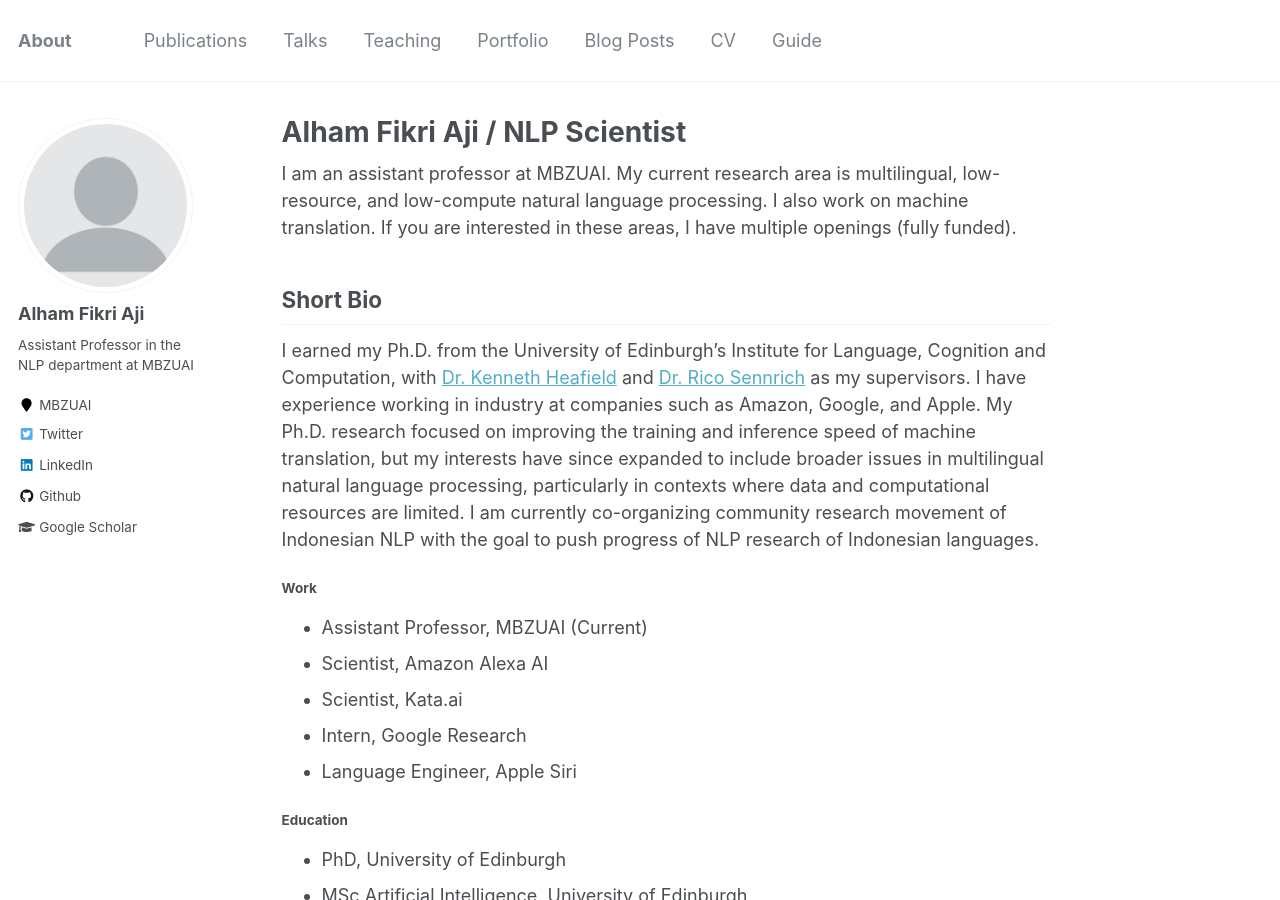
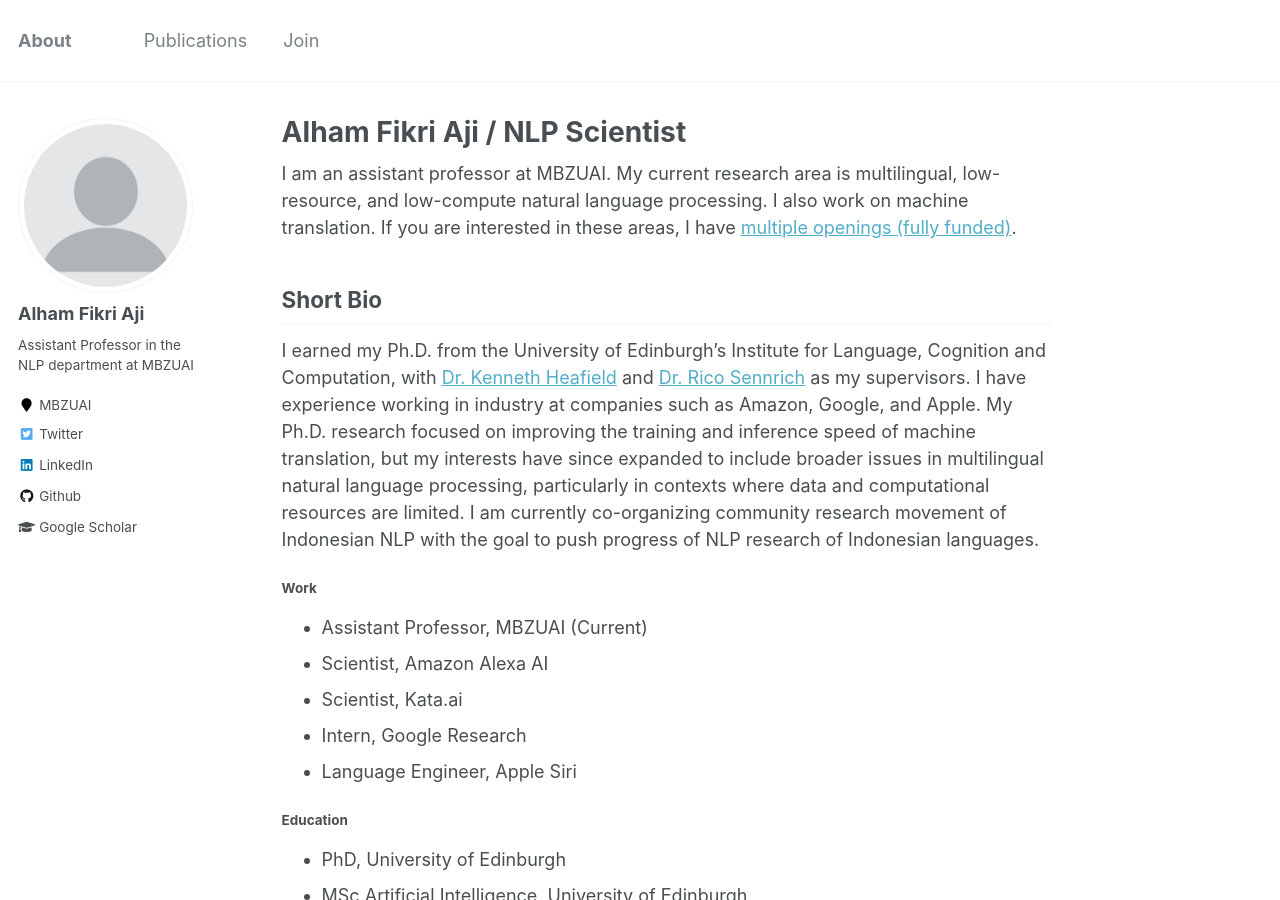
Before and after one commit to afaji/afaji.github.io, a Jekyll site: the page built from _pages/about.md, in a window 1280 px wide and 900 px high. Built offline with Jekyll 4.4.1, drawn with Linux system fonts in a browser that asks for light colours.

Commit message:
add join

```diff
--- a/_data/navigation.yml
+++ b/_data/navigation.yml
@@ -3,20 +3,5 @@
   - title: "Publications"
     url: https://afaji.github.io/#research-and-publication
 
-  - title: "Talks"
-    url: /talks/
-
-  - title: "Teaching"
-    url: /teaching/
-
-  - title: "Portfolio"
-    url: /portfolio/
-
-  - title: "Blog Posts"
-    url: /year-archive/
-
-  - title: "CV"
-    url: /cv/
-
-  - title: "Guide"
-    url: /markdown/
+  - title: "Join"
+    url: /join/
--- a/_pages/about.md
+++ b/_pages/about.md
@@ -9,7 +9,7 @@
 ---
 
 
-I am an assistant professor at MBZUAI. My current research area is multilingual, low-resource, and low-compute natural language processing. I also work on machine translation. If you are interested in these areas, I have multiple openings (fully funded).
+I am an assistant professor at MBZUAI. My current research area is multilingual, low-resource, and low-compute natural language processing. I also work on machine translation. If you are interested in these areas, I have [multiple openings (fully funded)](https://afaji.github.io/join.html).
 
 ## Short Bio
 I earned my Ph.D. from the University of Edinburgh's Institute for Language, Cognition and Computation, with [Dr. Kenneth Heafield](https://kheafield.com) and [Dr. Rico Sennrich](https://www.cl.uzh.ch/de/people/team/compling/sennrich.html) as my supervisors. I have experience working in industry at companies such as Amazon, Google, and Apple. My Ph.D. research focused on improving the training and inference speed of machine translation, but my interests have since expanded to include broader issues in multilingual natural language processing, particularly in contexts where data and computational resources are limited. I am currently co-organizing community research movement of Indonesian NLP with the goal to push progress of NLP research of Indonesian languages.
```
Also changed, not shown: _pages/join.md (added, +28 -0 lines).
